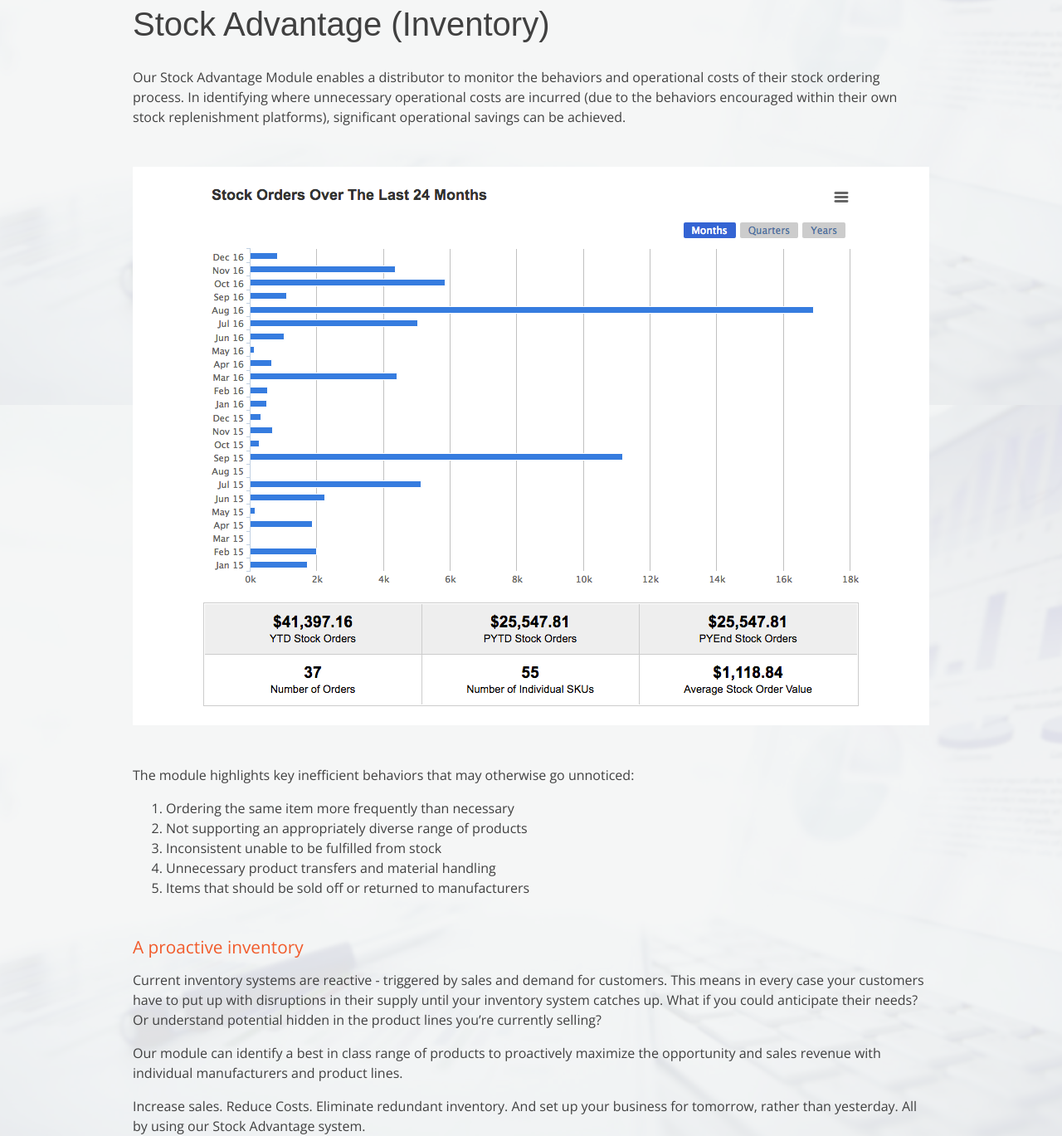
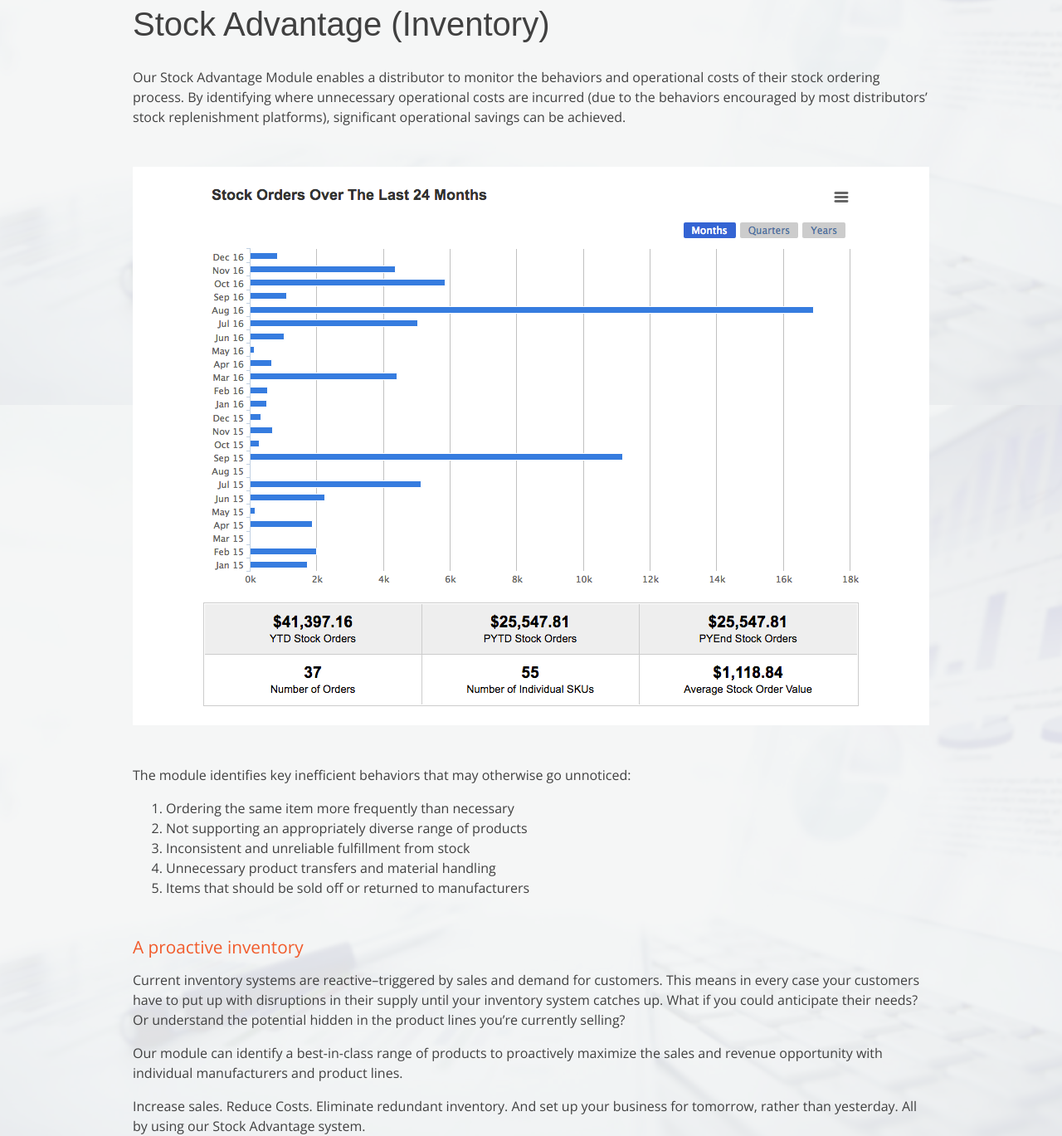
Before and after one commit to Codefully/jigsaw-redo, a Jekyll site: the page built from pages/distributors-inventory.md, in a window 1280 px wide. Shown: the part 412-1781 px from the top of the page at 83% size. Built offline with Jekyll 4.4.1, drawn with Linux system fonts in a browser that asks for light colours; nearby versions of some CDN libraries; some web fonts are replaced.

Commit message:
Updated Distributors Inventory

```diff
--- a/pages/distributors-inventory.md
+++ b/pages/distributors-inventory.md
@@ -6,24 +6,24 @@ layout: page
 
 # Stock Advantage (Inventory)
 
-Our Stock Advantage Module enables a distributor to monitor the behaviors and operational costs of their stock ordering process. In identifying where unnecessary operational costs are incurred (due to the behaviors encouraged within their own stock replenishment platforms), significant operational savings can be achieved.
+Our Stock Advantage Module enables a distributor to monitor the behaviors and operational costs of their stock ordering process. By identifying where unnecessary operational costs are incurred (due to the behaviors encouraged by most distributors'  stock replenishment platforms), significant operational savings can be achieved.
 
 <div class="bg-white text-center p-3 my-5">
   <img src="/uploads/inventory-overview.png" alt="Stock Advantage (Inventory)">
 </div>
 
-The module highlights key inefficient behaviors that may otherwise go unnoticed:
+The module identifies key inefficient behaviors that may otherwise go unnoticed:
 
 1.  Ordering the same item more frequently than necessary
 2.  Not supporting an appropriately diverse range of products
-3.  Inconsistent unable to be fulfilled from stock
+3.  Inconsistent and unreliable fulfillment from stock
 4.  Unnecessary product transfers and material handling
 5.  Items that should be sold off or returned to manufacturers
 
 <h2 class="color-orange mt-5 mb-3">A proactive inventory</h2>
 
-Current inventory systems are reactive - triggered by sales and demand for customers. This means in every case your customers have to put up with disruptions in their supply until your inventory system catches up. What if you could anticipate their needs? Or understand potential hidden in the product lines you're currently selling?
+Current inventory systems are reactive--triggered by sales and demand for customers. This means in every case your customers have to put up with disruptions in their supply until your inventory system catches up. What if you could anticipate their needs? Or understand the potential hidden in the product lines you're currently selling?
 
-Our module can identify a best in class range of products to proactively maximize the opportunity and sales revenue with individual manufacturers and product lines.
+Our module can identify a best-in-class range of products to proactively maximize the sales and revenue opportunity with individual manufacturers and product lines.
 
 Increase sales. Reduce Costs. Eliminate redundant inventory. And set up your business for tomorrow, rather than yesterday. All by using our Stock Advantage system.
```
